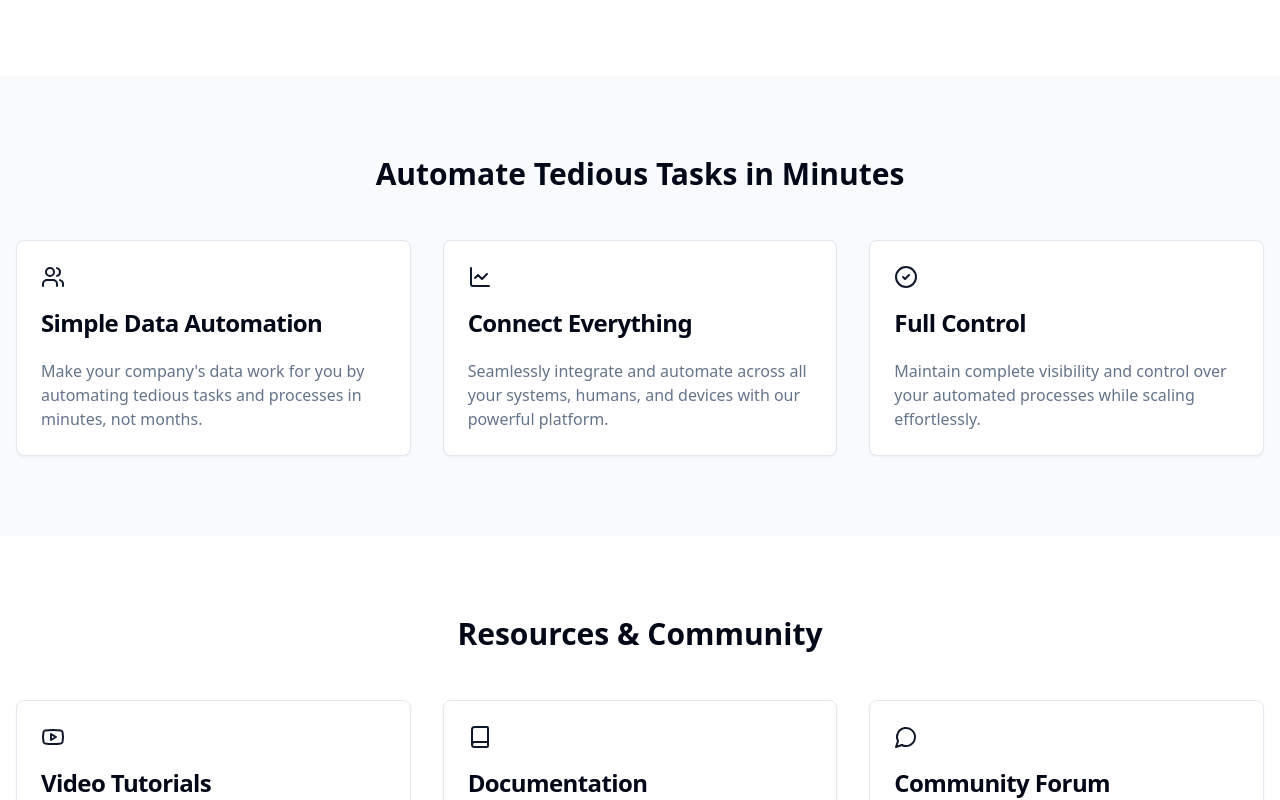
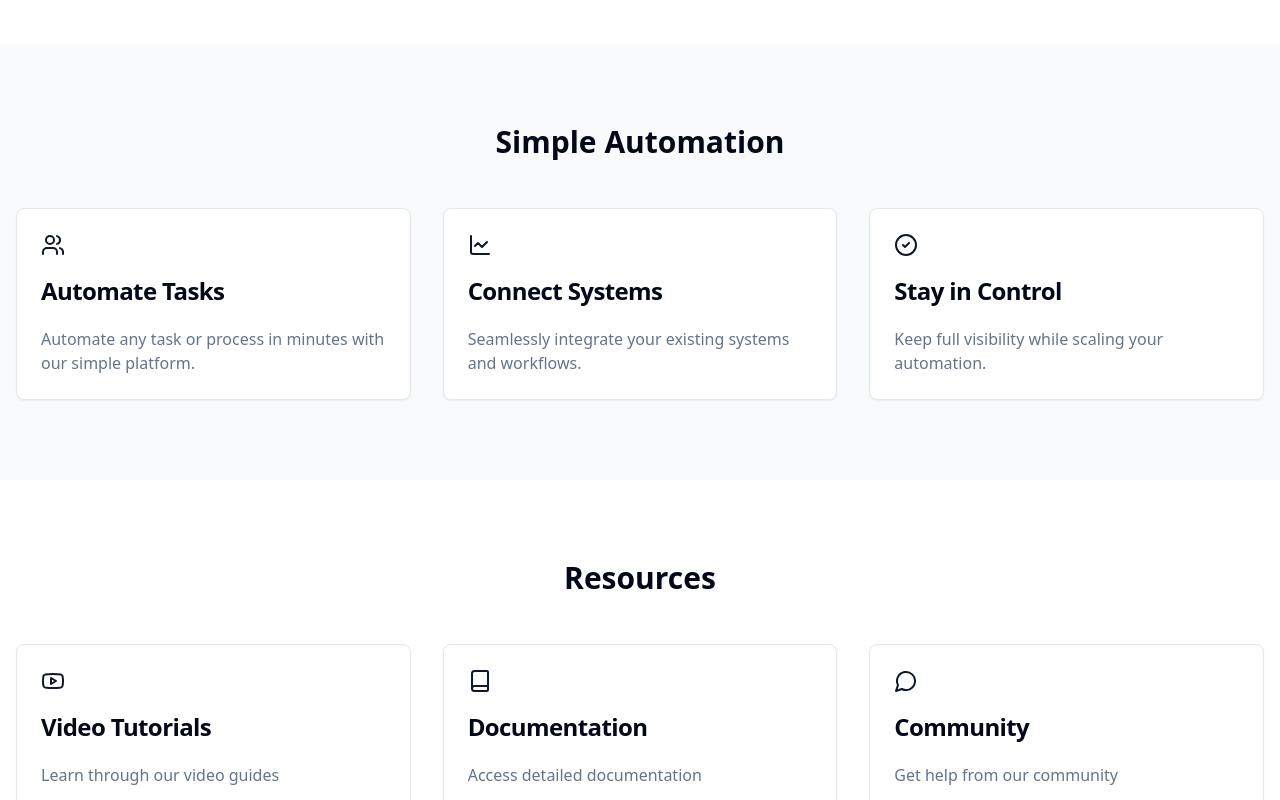
Before and after one commit to simon-openIAP/openiap-automation-hub, a React (Vite) app: page / in a window 1280 px wide. Shown: the part 340-1140 px from the top of the page. Built offline with nearby package versions, Linux system fonts and the light colour scheme.

Commit message:
Update titles and descriptions
Revise website content by simplifying and shortening the titles and descriptions across the site, taking only inspiration from the previous version.
[skip gpt_engineer]

```diff
--- a/src/pages/Index.tsx
+++ b/src/pages/Index.tsx
@@ -1,23 +1,23 @@
 import { Button } from "@/components/ui/button";
 import { Card, CardContent, CardHeader, CardTitle } from "@/components/ui/card";
-import { CheckCircle2, Code2, Users, LineChart, Shield, Boxes, Youtube, Book, Github, MessageCircle } from "lucide-react";
+import { CheckCircle2, Users, LineChart, Youtube, Book, MessageCircle } from "lucide-react";
 
 const Index = () => {
   const businessFeatures = [
     {
       icon: <Users className="w-6 h-6" />,
-      title: "Simple Data Automation",
-      description: "Make your company's data work for you by automating tedious tasks and processes in minutes, not months."
+      title: "Automate Tasks",
+      description: "Automate any task or process in minutes with our simple platform."
     },
     {
       icon: <LineChart className="w-6 h-6" />,
-      title: "Connect Everything",
-      description: "Seamlessly integrate and automate across all your systems, humans, and devices with our powerful platform."
+      title: "Connect Systems",
+      description: "Seamlessly integrate your existing systems and workflows."
     },
     {
       icon: <CheckCircle2 className="w-6 h-6" />,
-      title: "Full Control",
-      description: "Maintain complete visibility and control over your automated processes while scaling effortlessly."
+      title: "Stay in Control",
+      description: "Keep full visibility while scaling your automation."
     }
   ];
 
@@ -25,17 +25,17 @@ const Index = () => {
     {
       icon: <Youtube className="w-6 h-6" />,
       title: "Video Tutorials",
-      description: "Learn through our comprehensive YouTube channel tutorials."
+      description: "Learn through our video guides"
     },
     {
       icon: <Book className="w-6 h-6" />,
       title: "Documentation",
-      description: "Access detailed guides and documentation for implementation."
+      description: "Access detailed documentation"
     },
     {
       icon: <MessageCircle className="w-6 h-6" />,
-      title: "Community Forum",
-      description: "Join our active community for support and knowledge sharing."
+      title: "Community",
+      description: "Get help from our community"
     }
   ];
 
@@ -47,7 +47,7 @@ const Index = () => {
           We Make Custom Data Simple
         </h1>
         <p className="text-xl md:text-2xl text-muted-foreground mb-8 max-w-3xl mx-auto">
-          Every company has different tasks and systems. OpenIAP helps you automate and integrate them all in minutes.
+          Automate your tasks and connect your systems in minutes.
         </p>
         <div className="flex gap-4 justify-center">
           <Button size="lg" className="text-lg px-8">
@@ -62,7 +62,7 @@ const Index = () => {
       {/* Main Features Section */}
       <section className="bg-secondary/50 py-20">
         <div className="container mx-auto px-4">
-          <h2 className="text-3xl font-bold text-center mb-12">Automate Tedious Tasks in Minutes</h2>
+          <h2 className="text-3xl font-bold text-center mb-12">Simple Automation</h2>
           <div className="grid grid-cols-1 md:grid-cols-3 gap-8">
             {businessFeatures.map((feature, index) => (
               <Card key={index} className="bg-background">
@@ -82,7 +82,7 @@ const Index = () => {
       {/* Resources Section */}
       <section className="py-20">
         <div className="container mx-auto px-4">
-          <h2 className="text-3xl font-bold text-center mb-12">Resources & Community</h2>
+          <h2 className="text-3xl font-bold text-center mb-12">Resources</h2>
           <div className="grid grid-cols-1 md:grid-cols-3 gap-8">
             {resources.map((resource, index) => (
               <Card key={index}>
@@ -104,7 +104,7 @@ const Index = () => {
         <div className="container mx-auto px-4 text-center">
           <h2 className="text-3xl font-bold mb-6">Start Automating Today</h2>
           <p className="text-xl text-muted-foreground mb-8 max-w-3xl mx-auto">
-            OpenIAP is automation made simple — and open source. Connect your systems, automate your processes, and transform your business.
+            OpenIAP is open source automation made simple.
           </p>
           <div className="flex gap-4 justify-center">
             <Button size="lg" className="text-lg px-8">
```
